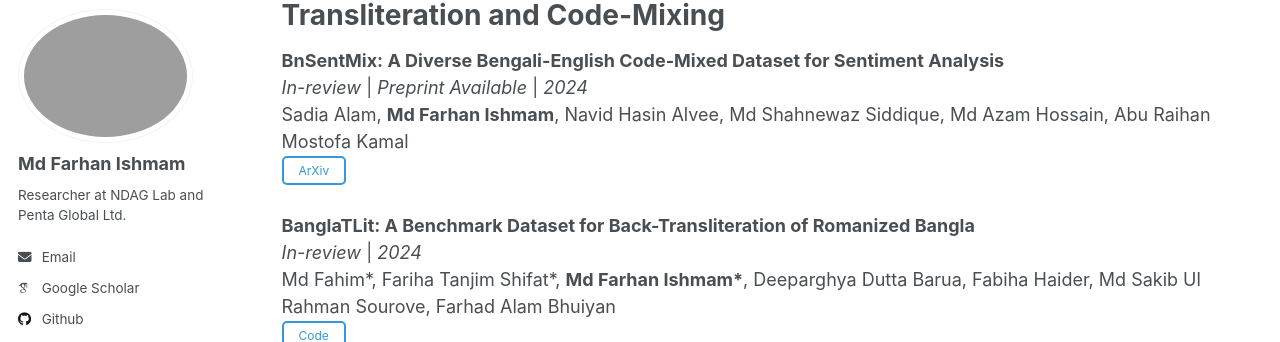
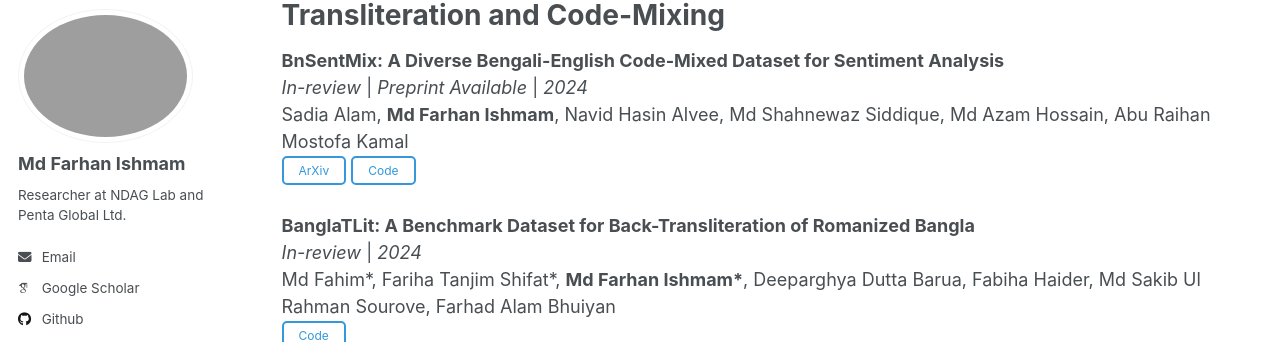
Before and after one commit to farhanishmam/farhanishmam.github.io, a Jekyll site: the page built from _pages/publications.html, in a window 1280 px wide and 900 px high, scrolled down 695 px. Shown: the part 97-439 px from the top of the window. Built offline with Jekyll 4.4.1, drawn with Linux system fonts in a browser that asks for light colours; some web fonts are replaced.

Commit message:
Update publications.html

```diff
--- a/_pages/publications.html
+++ b/_pages/publications.html
@@ -64,6 +64,7 @@
     <em>In-review</em> | <em>Preprint Available</em> | <em>2024</em><br>
     Sadia Alam, <strong>Md Farhan Ishmam</strong>, Navid Hasin Alvee, Md Shahnewaz Siddique, Md Azam Hossain, Abu Raihan Mostofa Kamal<br>
     <button class="transparent-button" onclick="window.location.href='https://arxiv.org/abs/2408.08964'">ArXiv</button>
+    <button class="transparent-button" onclick="window.location.href='https://github.com/Nishita2000/BnSentMix'">Code</button>
 </div>
 <br>
 <div class="section-item">
```
